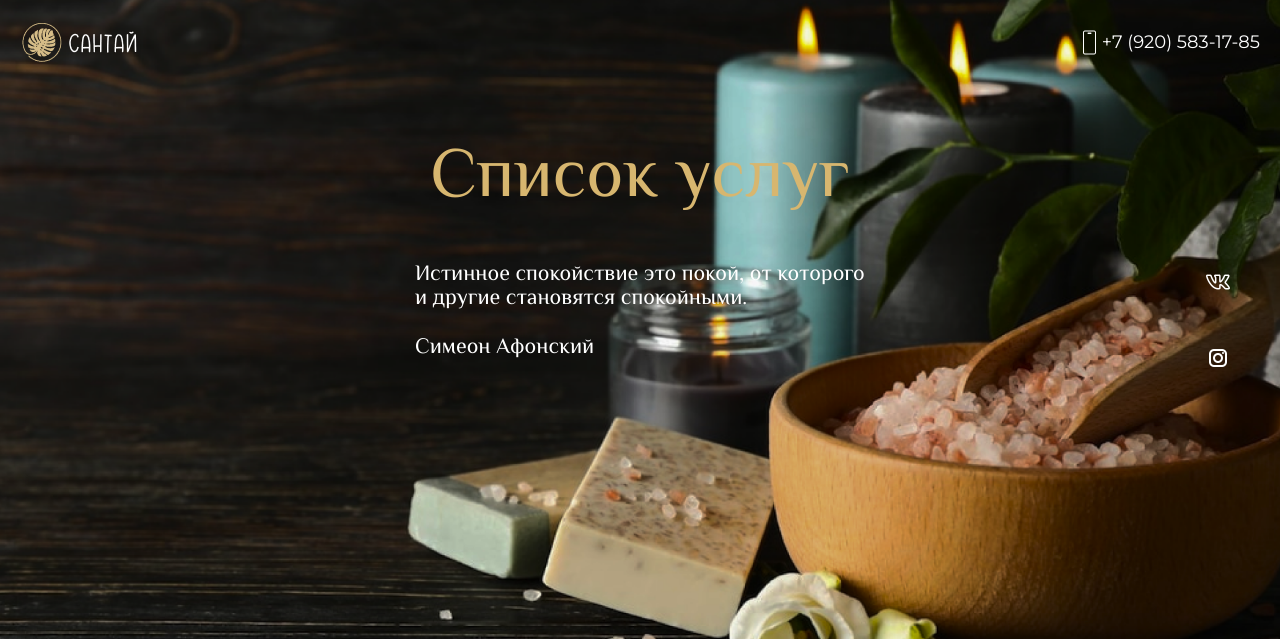
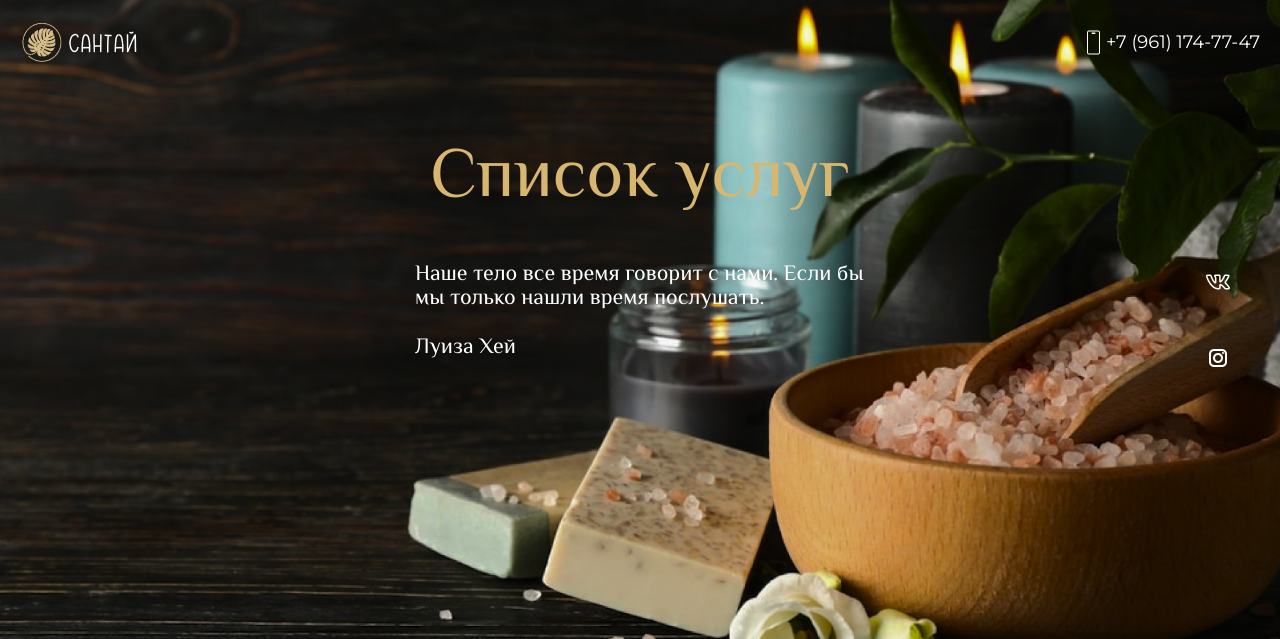
Before and after one commit to 4ndr01dHQD/santai, a Django app: page /massages/ in a window 1280 px wide. Shown: the top 639 px of the page. Run offline with Django 4.2, Linux system fonts and the light colour scheme.

Commit message:
Правки

```diff
--- a/templates/components/footer.html
+++ b/templates/components/footer.html
@@ -2,7 +2,7 @@
     <div class="footer__wrapper">
         <div class="footer__left">
             <a href="tel:#" class="footer__phone">
-                +7 (920) 583-17-85
+                +7 (961) 174-77-47
             </a>
             <a href="mailto:" class="footer__mail">
                 Santaispa@yandex.ru
--- a/templates/components/header.html
+++ b/templates/components/header.html
@@ -8,9 +8,6 @@
                 <a href="/massages/" class="header__menu__link header__menu__link_hamburger">
                     Услуги
                 </a>
-                <a href="#" class="header__menu__link">
-                    Акции
-                </a>
                 <a href="/certificate" class="header__menu__link header__menu__link__about">
                     Сертификаты
                 </a>
@@ -20,6 +17,6 @@
             </div>
             <a href="tel:#" class="header__menu__link header__menu__link__phone">
                 <img src="/media/icons/phone.png" alt="">
-                +7 (920) 583-17-85
+                +7 (961) 174-77-47
             </a>
         </header>
--- a/templates/contacts.html
+++ b/templates/contacts.html
@@ -29,7 +29,7 @@
                             Телефон
                         </p>
                         <p class="contacts__white__subtitle">
-                            +7 (920) 583-17-85
+                            +7 (961) 174-77-47
                         </p>
                     </div>
                 </div>
--- a/templates/massages.html
+++ b/templates/massages.html
@@ -11,9 +11,8 @@
                 Список услуг
             </h1>
             <h2 class="main__subtitle main__subtitle_services">
-                Истинное спокойствие это покой, от которого и другие становятся спокойными.<br><br>
-                Симеон Афонский
-
+                Наше тело все время говорит с нами. Если бы мы только нашли время послушать.<br><br>
+                Луиза Хей
             </h2>
         </div>
         {% include './components/messangers.html' %}
```
